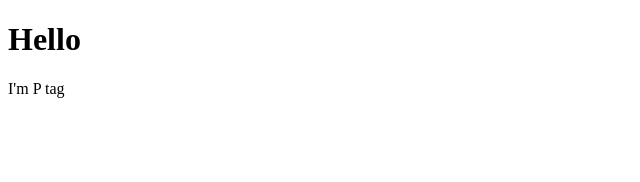
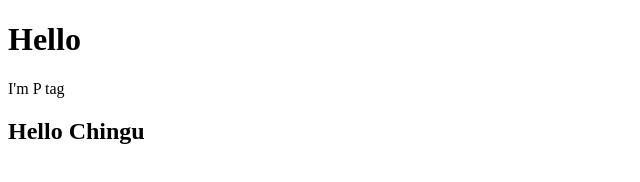
Before and after one commit to LuisCastilloKC/gitandgithub-demo, a plain HTML site: page index.html in a window 1280 px wide. Shown: the whole page, without its empty margins (0-640 px from the left). Drawn offline with Linux system fonts and the light colour scheme.

Commit message:
resolve merge conflict

```diff
--- a/index.html
+++ b/index.html
@@ -9,5 +9,6 @@
 <body>
     <h1>Hello</h1>
     <p>I'm P tag</p>
+    <h2>Hello Chingu</h2>
 </body>
 </html>
```
